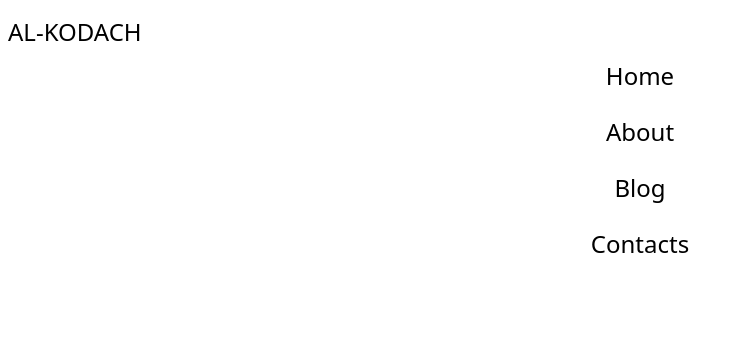
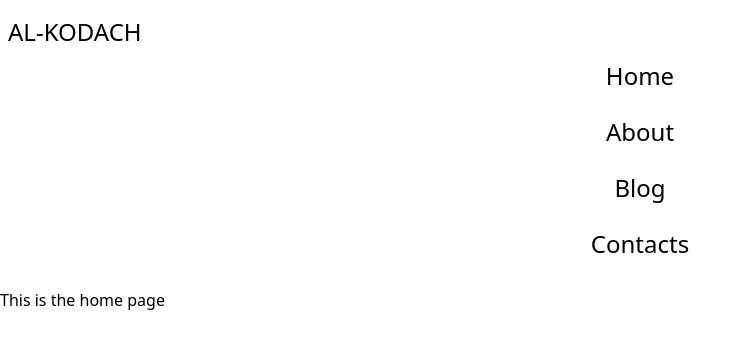
Before and after one commit to Al-Kodach/Kids-ProG, a React (Vite) app: page / in a window 1280 px wide. Shown: the top 348 px of the page, without its empty margins (0-752 px from the left). Built offline with nearby package versions, Linux system fonts and the light colour scheme.

Commit message:
created-route-homePage

```diff
--- /dev/null
+++ b/src/Home.jsx
@@ -0,0 +1,6 @@
+export default function Home() {
+
+  return (
+    <h1>This is the home page</h1>
+  )
+}
--- a/src/main.jsx
+++ b/src/main.jsx
@@ -8,12 +8,19 @@ import './index.css';
 import Layout from '../components/Layout';
 import { ContextProvider } from '../hooks/useContext';
 import ErrorPage from './ErrorPage';
+import Home from './Home';
+
 
 const routes = createBrowserRouter([
   {
     path: '/',
     element: <Layout />,
-    errorElement: <ErrorPage />
+    errorElement: <ErrorPage />,
+    children: [{
+      path: '/',
+      element: <Home />,
+
+    }]
   }
 ])
 
```
